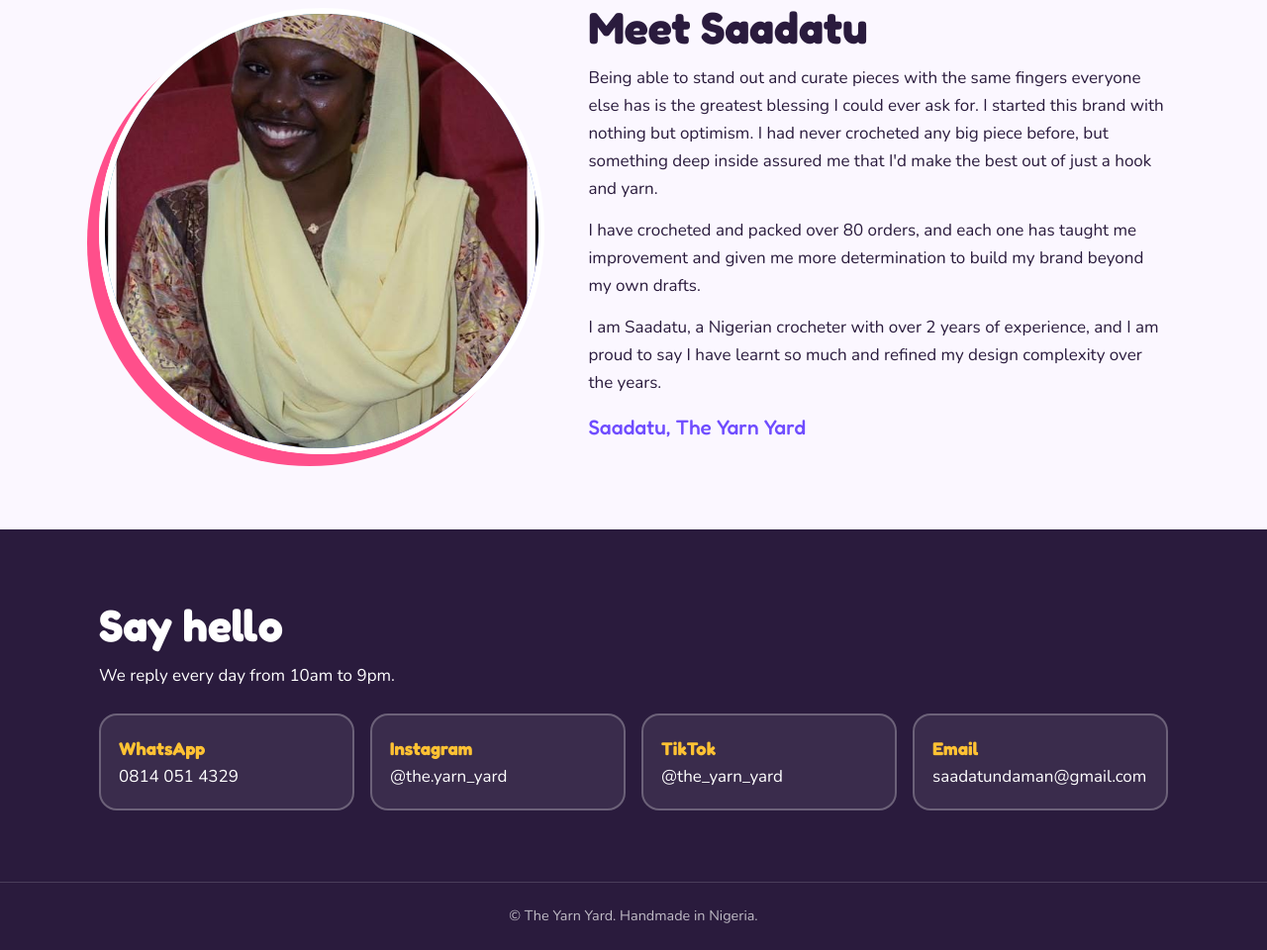
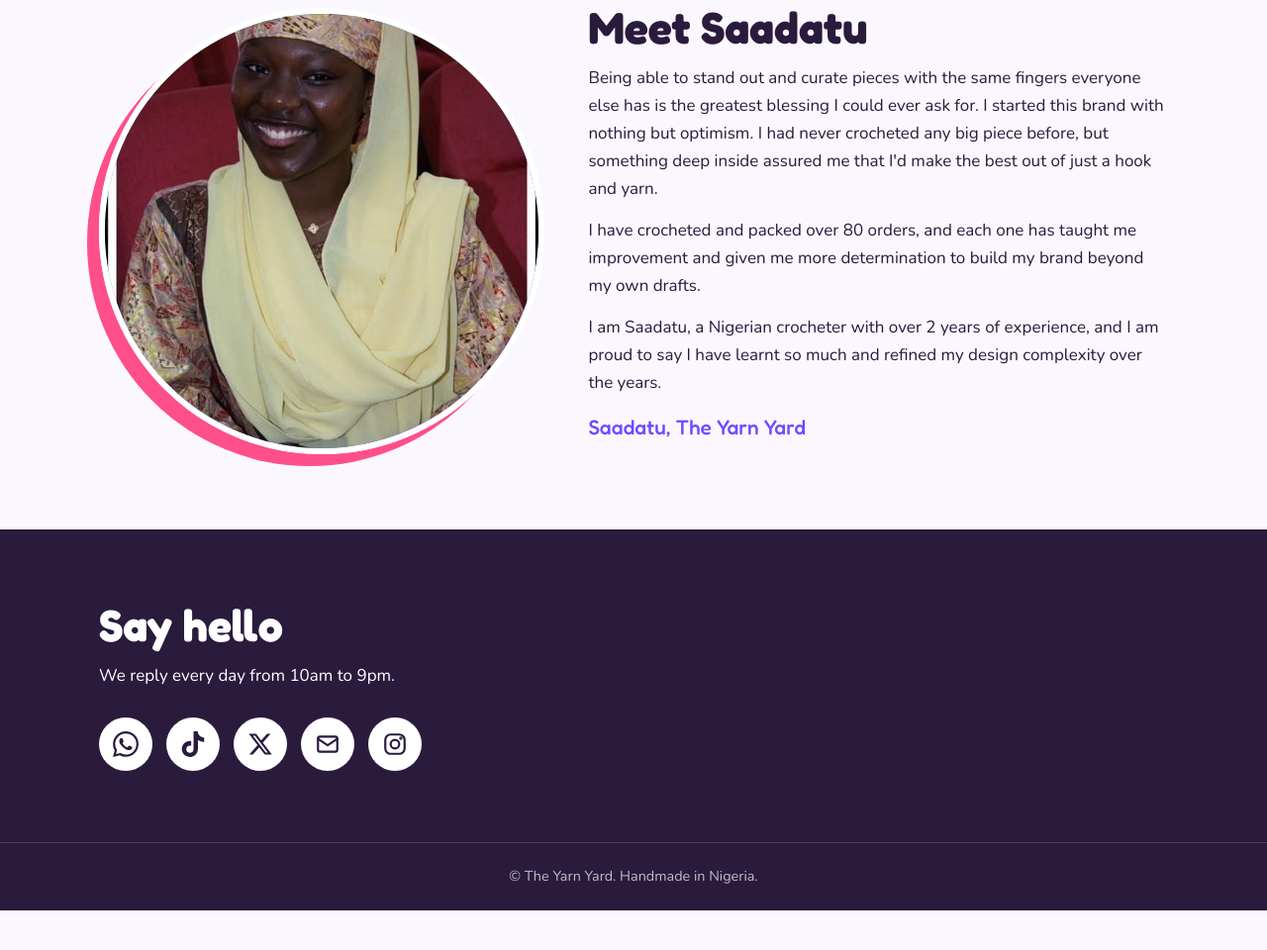
Before and after one commit to umarfaruq-sec/The-Yarn-Yard, a plain HTML site: page index.html in a window 1280 px wide. Shown: the part 6192-7152 px from the top of the page at 99% size. After the commit the page ends 7112 px from the top, so only its background shows below. Drawn offline with nearby package versions, Linux system fonts and the light colour scheme.

Commit message:
Add social media links to contact section
added socials

```diff
--- a/index.html
+++ b/index.html
@@ -81,6 +81,10 @@ footer{padding:22px 0;text-align:center;font-size:.9rem;background:var(--ink);co
  .aboutimg{max-width:300px}
  section{padding:52px 0}
 }
+.social{display:flex;gap:14px;flex-wrap:wrap;margin-top:28px}
+.social a{width:54px;height:54px;border-radius:50%;background:#fff;color:var(--ink);display:grid;place-items:center;transition:transform .15s,background .15s}
+.social a:hover{background:var(--sun);transform:translateY(-3px)}
+.social svg{width:26px;height:26px}
 </style>
 </head>
 <body>
@@ -168,12 +172,13 @@ footer{padding:22px 0;text-align:center;font-size:.9rem;background:var(--ink);co
   <div class="wrap">
    <h2>Say hello</h2>
    <p>We reply every day from 10am to 9pm.</p>
-   <div class="links">
-    <a class="box" id="contactWa" target="_blank" rel="noopener" href="#"><b>WhatsApp</b>0814 051 4329</a>
-    <a class="box" target="_blank" rel="noopener" href="https://www.instagram.com/the.yarn_yard"><b>Instagram</b>@the.yarn_yard</a>
-    <a class="box" target="_blank" rel="noopener" href="https://www.tiktok.com/@the_yarn_yard"><b>TikTok</b>@the_yarn_yard</a>
-    <a class="box" href="mailto:saadatundaman@gmail.com"><b>Email</b>saadatundaman@gmail.com</a>
-   </div>
+<div class="social">
+ <a href="https://wa.me/2348140514329" target="_blank" rel="noopener" aria-label="WhatsApp"><svg viewBox="0 0 24 24" fill="currentColor"><path d="M17.472 14.382c-.297-.149-1.758-.867-2.03-.967-.273-.099-.471-.148-.67.15-.197.297-.767.966-.94 1.164-.173.199-.347.223-.644.075-.297-.15-1.255-.463-2.39-1.475-.883-.788-1.48-1.761-1.653-2.059-.173-.297-.018-.458.13-.606.134-.133.298-.347.446-.52.149-.174.198-.298.298-.497.099-.198.05-.371-.025-.52-.075-.149-.669-1.612-.916-2.207-.242-.579-.487-.5-.669-.51-.173-.008-.371-.01-.57-.01-.198 0-.52.074-.792.372-.272.297-1.04 1.016-1.04 2.479 0 1.462 1.065 2.875 1.213 3.074.149.198 2.096 3.2 5.077 4.487.709.306 1.262.489 1.694.625.712.227 1.36.195 1.871.118.571-.085 1.758-.719 2.006-1.413.248-.694.248-1.289.173-1.413-.074-.124-.272-.198-.57-.347m-5.421 7.403h-.004a9.87 9.87 0 01-5.031-1.378l-.361-.214-3.741.982.998-3.648-.235-.374a9.86 9.86 0 01-1.51-5.26c.001-5.45 4.436-9.884 9.888-9.884 2.64 0 5.122 1.03 6.988 2.898a9.825 9.825 0 012.893 6.994c-.003 5.45-4.437 9.884-9.885 9.884m8.413-18.297A11.815 11.815 0 0012.05 0C5.495 0 .16 5.335.157 11.892c0 2.096.547 4.142 1.588 5.945L.057 24l6.305-1.654a11.882 11.882 0 005.683 1.448h.005c6.554 0 11.89-5.335 11.893-11.893a11.821 11.821 0 00-3.48-8.413z"/></svg></a>
+ <a href="https://www.tiktok.com/@the_yarn_yard" target="_blank" rel="noopener" aria-label="TikTok"><svg viewBox="0 0 24 24" fill="currentColor"><path d="M12.525.02c1.31-.02 2.61-.01 3.91-.02.08 1.53.63 3.09 1.75 4.17 1.12 1.11 2.7 1.62 4.24 1.79v4.03c-1.44-.05-2.89-.35-4.2-.97-.57-.26-1.1-.59-1.62-.93-.01 2.92.01 5.84-.02 8.75-.08 1.4-.54 2.79-1.35 3.94-1.31 1.92-3.58 3.17-5.91 3.21-1.43.08-2.86-.31-4.08-1.03-2.02-1.19-3.44-3.37-3.65-5.71-.02-.5-.03-1-.01-1.49.18-1.9 1.12-3.72 2.58-4.96 1.66-1.44 3.98-2.13 6.15-1.72.02 1.48-.04 2.96-.04 4.44-.99-.32-2.15-.23-3.02.37-.63.41-1.11 1.04-1.36 1.75-.21.51-.15 1.07-.14 1.61.24 1.64 1.82 3.02 3.5 2.87 1.12-.01 2.19-.66 2.77-1.61.19-.33.4-.67.41-1.06.1-1.79.06-3.57.07-5.36.01-4.03-.01-8.05.02-12.07z"/></svg></a>
+ <a href="https://x.com/YOUR_HANDLE" target="_blank" rel="noopener" aria-label="X (Twitter)"><svg viewBox="0 0 24 24" fill="currentColor"><path d="M18.244 2.25h3.308l-7.227 8.26 8.502 11.24H16.17l-5.214-6.817L4.99 21.75H1.68l7.73-8.835L1.254 2.25H8.08l4.713 6.231zm-1.161 17.52h1.833L7.084 4.126H5.117z"/></svg></a>
+ <a href="mailto:saadatundaman@gmail.com" aria-label="Email"><svg viewBox="0 0 24 24" fill="none" stroke="currentColor" stroke-width="2" stroke-linecap="round" stroke-linejoin="round"><rect x="3" y="5" width="18" height="14" rx="2"/><path d="m3 7 9 6 9-6"/></svg></a>
+ <a href="https://www.instagram.com/the.yarn_yard" target="_blank" rel="noopener" aria-label="Instagram"><svg viewBox="0 0 24 24" fill="none" stroke="currentColor" stroke-width="2" stroke-linecap="round" stroke-linejoin="round"><rect x="3" y="3" width="18" height="18" rx="5"/><circle cx="12" cy="12" r="4"/><circle cx="17.5" cy="6.5" r=".6" fill="currentColor"/></svg></a>
+</div>
   </div>
  </section>
 </main>
```
